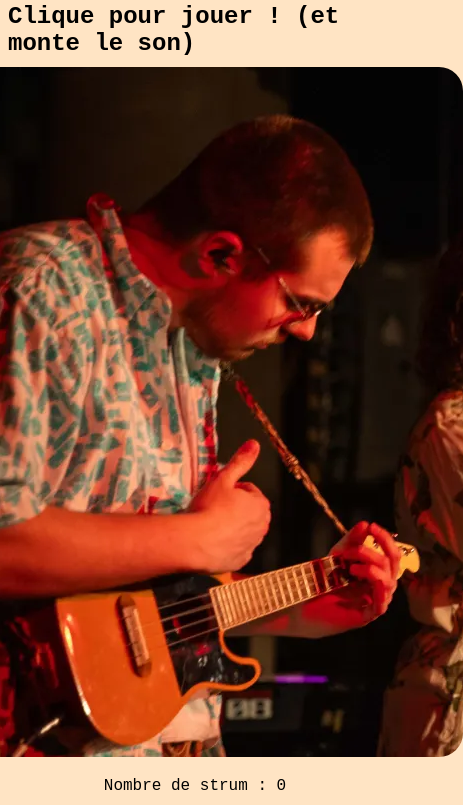
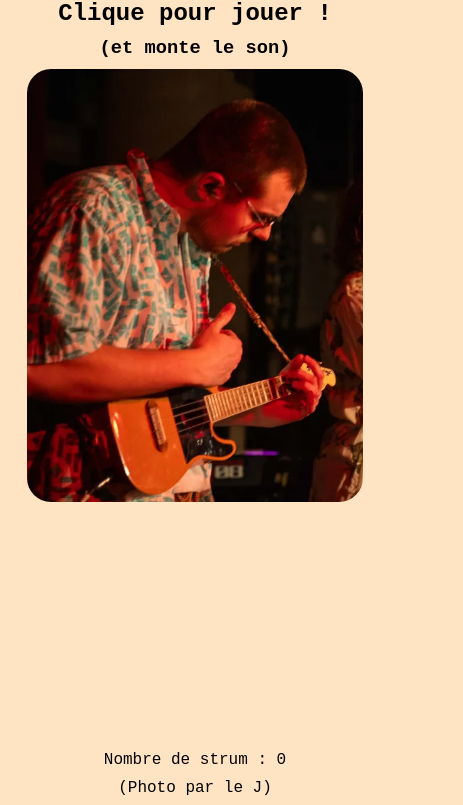
Before and after one commit to Descharges/paul-simulator, a plain HTML site: page index.html in a window 390 px wide. Shown: the part 55-860 px from the top of the page, 463 px wide, since content can reach past the window. Drawn offline with Linux system fonts and the light colour scheme.

Commit message:
Make site responsive

```diff
--- a/index.html
+++ b/index.html
@@ -35,7 +35,8 @@
 
 <body>
     <h1>Paul Simulator</h1>
-    <h2>Clique pour jouer ! (et monte le son)</h2>
+    <h2>Clique pour jouer !</h2>
+    <h3>(et monte le son)</h3>
 
     <div class="image-container" onclick="strum()">
         <img id="1" src="./1.png" alt="Paul">
@@ -44,6 +45,7 @@
 
     <p id="message"></p>
     <p id="strum-count">Nombre de strum : 0</p>
+    <p>(Photo par le J)</p>
 
 </body>
 
@@ -61,6 +63,7 @@
 
     h1,
     h2,
+    h3,
     p {
         margin: 0;
     }
@@ -68,11 +71,13 @@
     .image-container {
         position: relative;
         width: 536px;
+        max-width: 90%;
         height: 690px;
         border-radius: 24px;
     }
 
     .image-container>img {
+        max-width: 100%;
         border-radius: 24px;
         position: absolute;
         top: 0;
```
